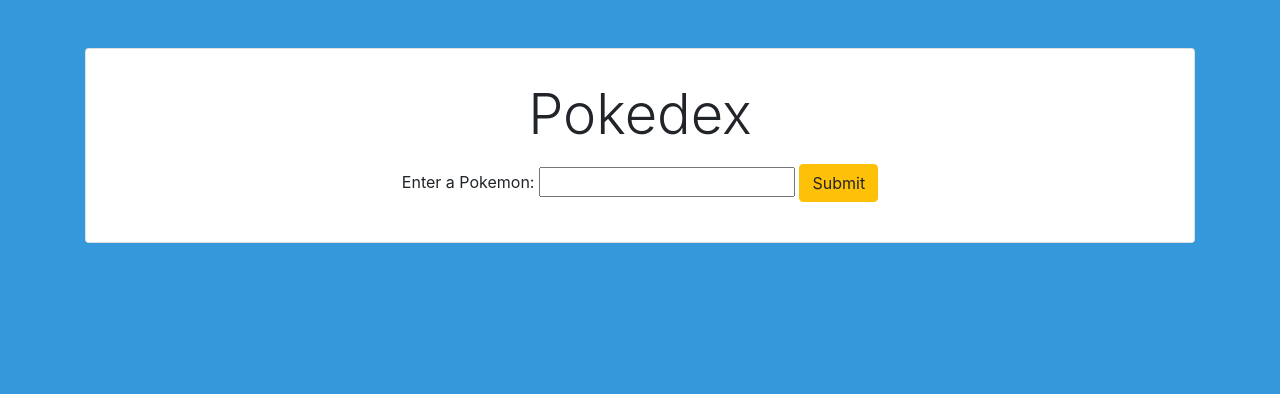
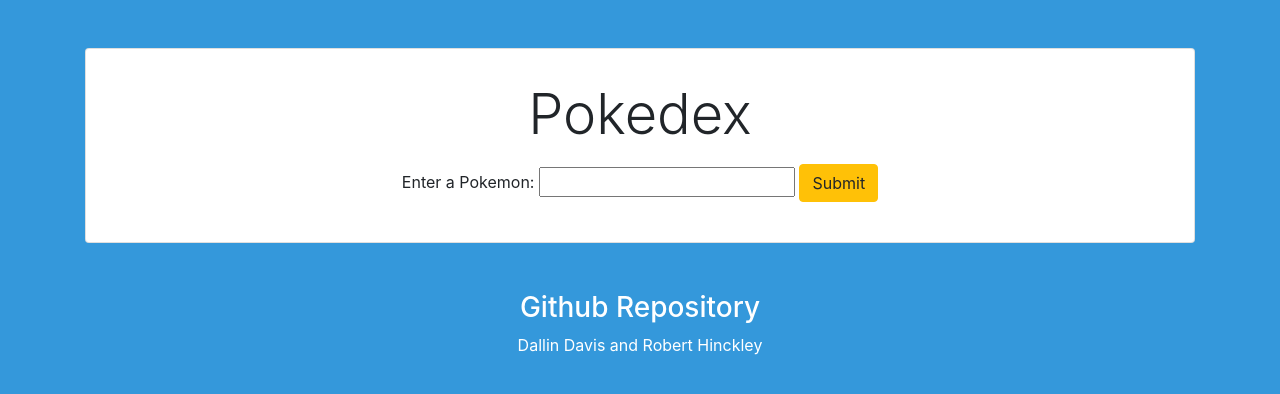
Before and after one commit to drldavis/pokemon, a plain HTML site: page index.html in a window 1280 px wide. Drawn offline with nearby package versions, Linux system fonts and the light colour scheme.

Commit message:
added github link

```diff
--- a/index.html
+++ b/index.html
@@ -37,6 +37,10 @@
 
 
         </div>
+        <footer>
+            <a href="https://github.com/drldavis/pokemon" class="text-white text-center"><h3>Github Repository</h3></a>
+            <p class="text-white text-center">Dallin Davis and Robert Hinckley</p>
+        </footer>
     </div>
 </body>
 </html>
```
